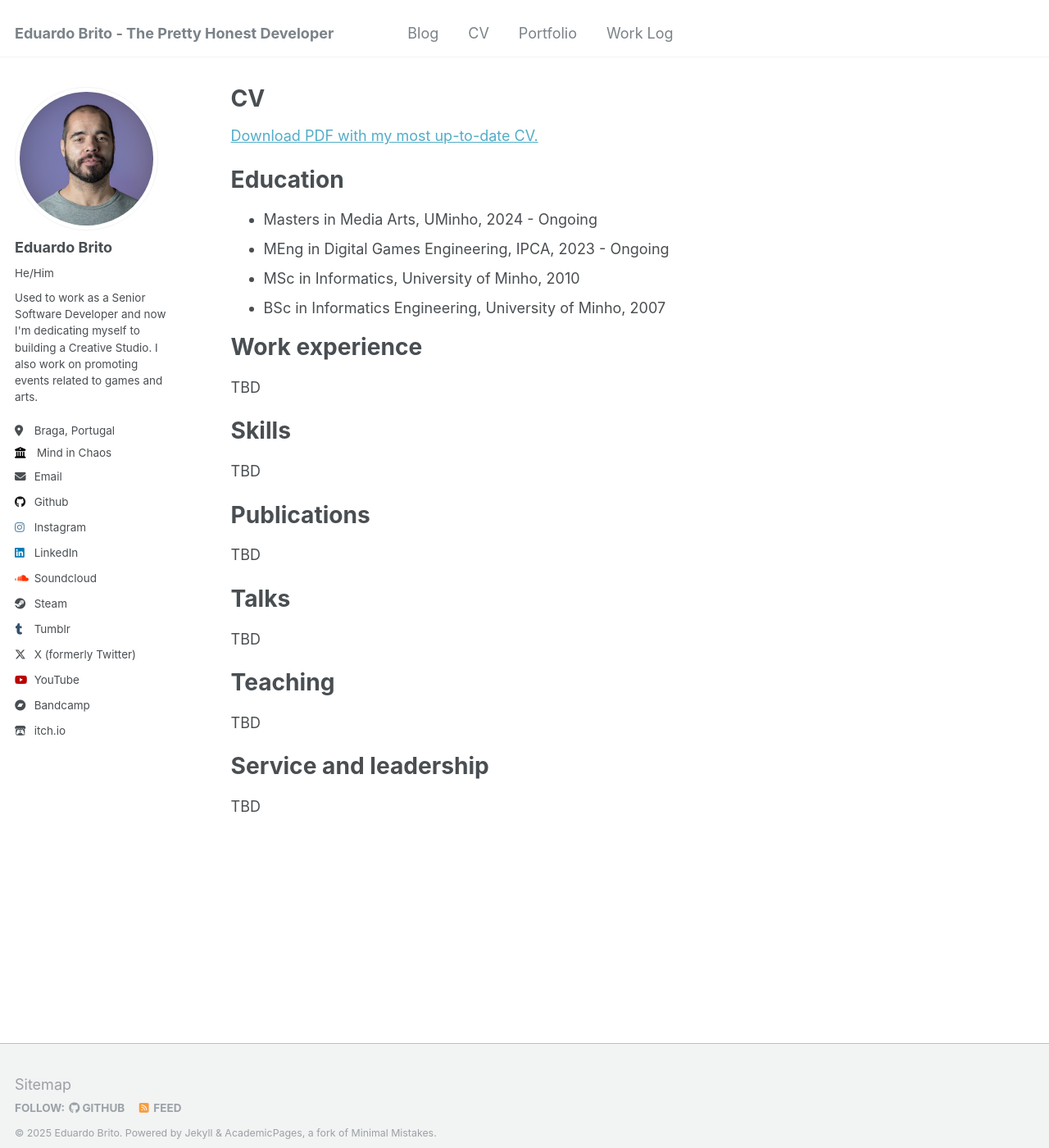
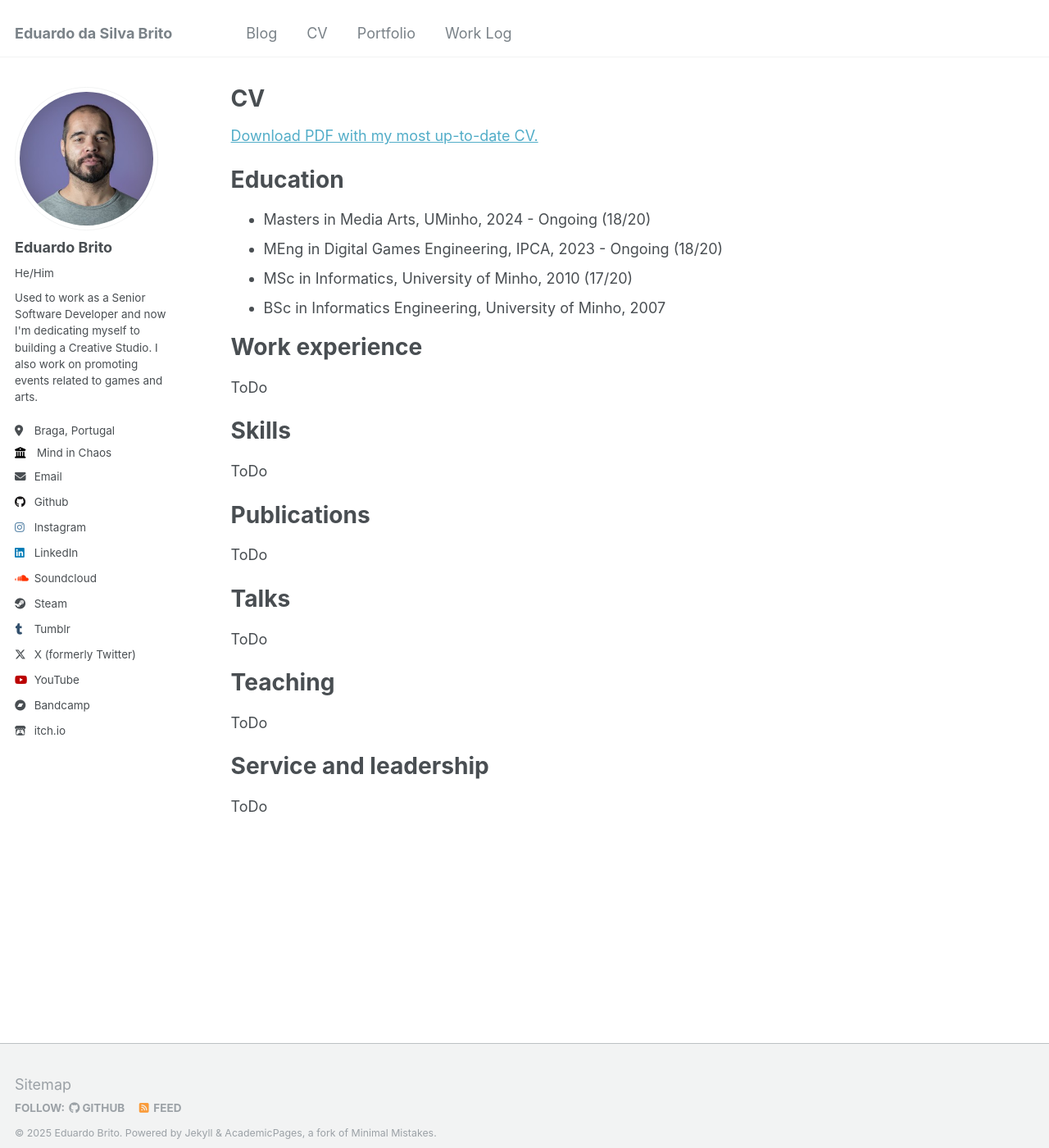
Before and after one commit to edbrito-swdev/edbrito-swdev.github.io, a Jekyll site: the page built from _pages/cv.md, in a window 1280 px wide and 1400 px high. Shown: the whole window at 82% size. Built offline with Jekyll 4.4.1, drawn with Linux system fonts in a browser that asks for light colours.

Commit message:
Updated portfolio with media arts work.

```diff
--- a/_config.yml
+++ b/_config.yml
@@ -8,10 +8,10 @@
 
 # Basic Site Settings
 locale                   : "en-US"
-title                    : "Eduardo Brito - The Pretty Honest Developer"
+title                    : "Eduardo da Silva Brito"
 title_separator          : "-"
 name                     : &name "Eduardo Brito"
-description              : &description "CEO of Nabia Studios"
+description              : &description "Founder of Mind in Chaos Creative Studios"
 url                      : https://edbrito.dev # the base hostname & protocol for your site e.g. "https://mmistakes.github.io"
 baseurl                  : "" # the subpath of your site, e.g. "/blog"
 repository               : "edbrito-swdev/edbrito-swdev.github.io"
@@ -55,7 +55,7 @@ author:
   goodreads        : # Username
   google_plus      : # Username
   keybase          : # Username
-  instagram        : ragingbass2020 # Username
+  instagram        : dasilvabrito.arts # Username
   lastfm           : # Username
   linkedin         : edbrito-swdev # Username
   mastodon         : # URL
@@ -217,9 +217,9 @@ collections:
   # publications:
   #   output: true
   #   permalink: /:collection/:path/
-  # portfolio:
-  #   output: true
-  #   permalink: /:collection/:path/
+  portfolio:
+    output: true
+    permalink: /:collection/:path/
   # # talks:
   #   output: true
   #   permalink: /:collection/:path/
--- a/_pages/cv.md
+++ b/_pages/cv.md
@@ -9,30 +9,30 @@ redirect_from:
 
 {% include base_path %}
 
-[Download PDF with my most up-to-date CV.](https://edbrito.dev/files/202408-CV.pdf)
+[Download PDF with my most up-to-date CV.](https://edbrito.dev/files/Latest-ArtCV.pdf)
 
 
 Education
 ======
-* Masters in Media Arts, UMinho, 2024 - Ongoing
-* MEng in Digital Games Engineering, IPCA, 2023 - Ongoing
-* MSc in Informatics, University of Minho, 2010
+* Masters in Media Arts, UMinho, 2024 - Ongoing (18/20)
+* MEng in Digital Games Engineering, IPCA, 2023 - Ongoing (18/20)
+* MSc in Informatics, University of Minho, 2010 (17/20)
 * BSc in Informatics Engineering, University of Minho, 2007
 
 Work experience
 ======
 
-TBD
+ToDo
 
 Skills
 ======
 
-TBD
+ToDo
 
 Publications
 ======
 
-TBD
+ToDo
 
 <!--  <ul>{% for post in site.publications reversed %}
     {% include archive-single-cv.html %}
@@ -41,7 +41,7 @@ TBD
 Talks
 ======
 
-TBD
+ToDo
 
 <!--
   <ul>{% for post in site.talks reversed %}
@@ -52,7 +52,7 @@ TBD
 Teaching
 ======
 
-TBD
+ToDo
 
   <!-- <ul>{% for post in site.teaching reversed %}
     {% include archive-single-cv.html %}
@@ -62,6 +62,6 @@ TBD
 Service and leadership
 ======
 
-TBD
+ToDo
 
 <!-- * Currently signed in to 43 different slack teams -->
```
Also changed, not shown: _portfolio/project-00.md (added, +19 -0 lines), _portfolio/project-01.md (added, +17 -0 lines), _portfolio/project-02.md (added, +17 -0 lines), _portfolio/project-03.md (added, +21 -0 lines), _portfolio/project-04.md (added, +23 -0 lines), 3 other files.
